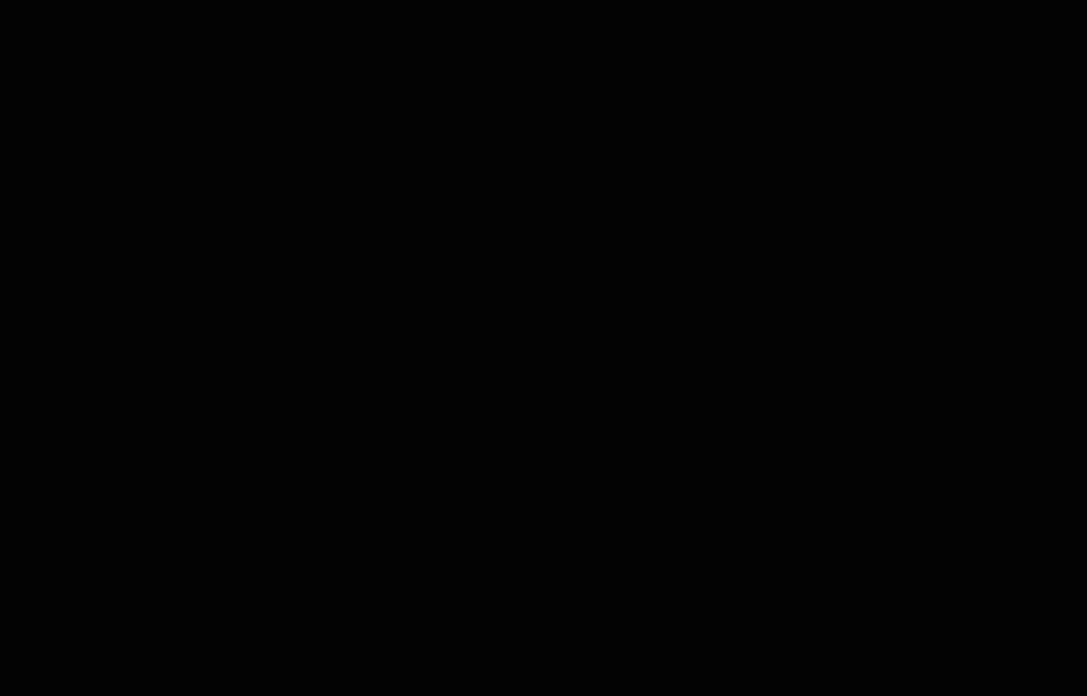
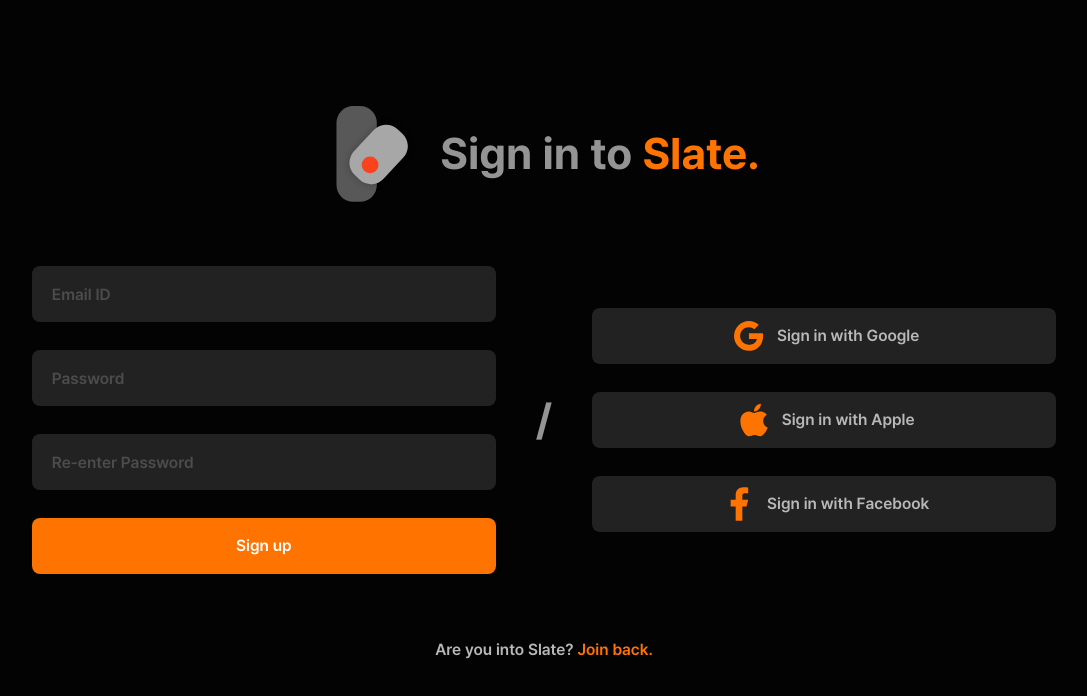
Before and after one commit to Revanthk08/Slate, a React (Create React App) app in the folder frontend/: page /signup in a window 1280 px wide. Shown: the top 696 px of the page, without its empty margins (96-1183 px from the left). Built offline with nearby package versions, Linux system fonts and the light colour scheme.

Commit message:
routing for login page/sign up page partially done

```diff
--- a/frontend/src/App.js
+++ b/frontend/src/App.js
@@ -1,15 +1,13 @@
 import "./App.css";
 import Signup from "./components/signup";
 import Login from "./components/login";
-import { BrowserRouter, Routes, Route } from "react-router-dom";
+
+import { Routes , Route } from "react-router-dom";
+// import { BrowserRouter, Routes, Route } from "react-router-dom";
 function App() {
-  <BrowserRouter>
-    <Routes>
-      <Route path="/">
-        <Route path="login" component={<Login />} />
-        <Route path="signup" component={<Signup />} />
-      </Route>
-    </Routes>
-  </BrowserRouter>;
+  return (<Routes>
+    <Route path="/login" element={<Login/>}/>
+    <Route path="/signup" element={<Signup/>}/>
+  </Routes>);
 }
 export default App;
--- a/frontend/src/components/login.js
+++ b/frontend/src/components/login.js
@@ -60,7 +60,7 @@
               name="username"
               onChange={(e) => handleName(e)}
             />
-            <p className="font-semiBold text-orange pt-2 pl-2">{errors.username}</p>
+            <p className="font-reg text-nm text-orange pl-2">{errors.username}</p>
           </div>
           <div>
             <input
@@ -70,7 +70,7 @@
               name="password"
               onChange={(e) => handlepassword(e)}
             />
-            <p className="font-semiBold text-orange pt-2 pl-2">{errors.password}</p>
+            <p className="font-reg text-nm text-orange pl-2">{errors.password}</p>
           </div>
           <button
             className="w-[29rem] h-[3.5rem] bg-orange rounded-lg font-semiBold text-white"
--- a/frontend/src/components/signup.js
+++ b/frontend/src/components/signup.js
@@ -51,7 +51,7 @@
     return errors;
   };
   return (
-    <div className="container w-[100%] ">
+    <div className="container2 w-[100%] ">
       <div className="flex items-center gap-4">
         <img src={logo} className="w-[6rem] h-[6rem]" alt="logo" />
         <h1 className="text-xl text-heading1 font-Bold">
@@ -63,12 +63,12 @@
           <div>
             <input
               className="w-[29rem] h-[3.5rem] bg-[#232223] rounded-lg font-semiBold pl-5 text-white placeholder-placeholder"
-              placeholder="Username"
+              placeholder="Email ID"
               type="email"
               name="Email ID"
               onChange={(e) => handleMail(e)}
             />
-            <p className="font-semiBold text-orange pt-2 pl-2">
+            <p className="font-reg text-nm text-orange pl-2">
               {errors.email}
             </p>
           </div>
@@ -80,7 +80,7 @@
               name="password"
               onChange={(e) => handlepassword(e)}
             />
-            <p className="font-semiBold text-orange pt-2 pl-2">
+            <p className="font-reg text-nm text-orange pl-2">
               {errors.password}
             </p>
           </div>
@@ -92,7 +92,7 @@
               name="password"
               onChange={(e) => handleCpassword(e)}
             />
-            <p className="font-semiBold text-orange pt-2 pl-2">
+            <p className="font-reg text-nm text-orange pl-2">
               {errors.repass}
             </p>
           </div>
@@ -150,9 +150,9 @@
       </div>
       <div className="bottom mb-8">
         <p className="text-common text-nm font-semiBold">
-          Aren't you into Slate?{" "}
+        Are you into Slate? {" "}
           <span className="text-orange cursor-pointer font-semiBold" >
-            Join in.
+          Join back.
           </span>
         </p>
       </div>
--- a/frontend/src/index.css
+++ b/frontend/src/index.css
@@ -1,7 +1,6 @@
 @tailwind base;
 @tailwind components;
 @tailwind utilities;
-
 
 @font-face {
   font-family: "Bold";
@@ -11,17 +10,21 @@
   font-family: "semiBold";
   src: url("../public/fonts/Pretendard-SemiBold.otf");
 }
+@font-face {
+  font-family: "reg";
+  src: url("../public/fonts/Pretendard-Regular.otf");
+}
 body {
   margin: 0;
-  font-family: -apple-system, BlinkMacSystemFont, 'Segoe UI', 'Roboto', 'Oxygen',
-    'Ubuntu', 'Cantarell', 'Fira Sans', 'Droid Sans', 'Helvetica Neue',
+  font-family: -apple-system, BlinkMacSystemFont, "Segoe UI", "Roboto", "Oxygen",
+    "Ubuntu", "Cantarell", "Fira Sans", "Droid Sans", "Helvetica Neue",
     sans-serif;
   -webkit-font-smoothing: antialiased;
   -moz-osx-font-smoothing: grayscale;
 }
 
 code {
-  font-family: source-code-pro, Menlo, Monaco, Consolas, 'Courier New',
+  font-family: source-code-pro, Menlo, Monaco, Consolas, "Courier New",
     monospace;
 }
 @media only screen and (max-width: 1560px) {
@@ -31,7 +34,7 @@
     justify-content: center;
   }
 }
-.container{
+.container {
   height: 100vh;
   width: 100vw;
   justify-self: center;
@@ -39,13 +42,27 @@
   align-items: center;
   justify-content: center;
   flex-direction: column;
-  gap: 3rem;
+  gap: 6rem;
   /* flex: 1; */
 }
-.rect,.manual,.authservices{
+.container2 {
+  height: 100vh;
+  width: 100vw;
+  justify-self: center;
+  display: flex;
+  align-items: center;
+  justify-content: center;
+  flex-direction: column;
+  gap: 4rem;
+  /* flex: 1; */
+}
+.rect,
+.manual,
+.authservices {
   display: flex;
 }
-.manual,.authservices{
+.manual,
+.authservices {
   flex-direction: column;
 }
 /* .join{
--- a/frontend/src/index.js
+++ b/frontend/src/index.js
@@ -1,13 +1,16 @@
-import React from 'react';
-import ReactDOM from 'react-dom/client';
-import './index.css';
-import App from './App';
-import reportWebVitals from './reportWebVitals';
+import React from "react";
+import ReactDOM from "react-dom/client";
+import "./index.css";
+import App from "./App";
+import reportWebVitals from "./reportWebVitals";
+import { BrowserRouter } from "react-router-dom";
 
-const root = ReactDOM.createRoot(document.getElementById('root'));
+const root = ReactDOM.createRoot(document.getElementById("root"));
 root.render(
   <React.StrictMode>
-    <App />
+    <BrowserRouter>
+      <App />
+    </BrowserRouter>
   </React.StrictMode>
 );
 
--- a/frontend/tailwind.config.js
+++ b/frontend/tailwind.config.js
@@ -1,30 +1,28 @@
 /** @type {import('tailwindcss').Config} */
 module.exports = {
-  content: [
-     './src/**/*.{html,js}'
-  ],
+  content: ["./src/**/*.{html,js}"],
   theme: {
     extend: {
       colors: {
-        'heading1' : '#959495',
-        'orange' : '#FF7300',
-        'placeholder' : '#4C4C4C',
-        'common' : '#B8B8B8'
+        heading1: "#959495",
+        orange: "#FF7300",
+        placeholder: "#4C4C4C",
+        common: "#B8B8B8",
       },
 
       fontSize: {
-        xl: '2.75rem',
-        nm: '1rem',
-       'nm+' : '1.875rem',
-       'nm++' : '2.5rem',
+        xl: "2.75rem",
+        nm: "1rem",
+        "nm+": "1.875rem",
+        "nm++": "2.5rem",
       },
 
-      fontFamily :{
-        Bold: ["Bold","sans-serif"],
-        semiBold: ["semiBold","sans"],
-      }
-
+      fontFamily: {
+        Bold: ["Bold", "sans-serif"],
+        semiBold: ["semiBold", "sans"],
+        reg: ["reg", "sans"],
+      },
     },
   },
   plugins: [],
-}
+};
```
Also changed, not shown: frontend/public/fonts/Pretendard-Regular.otf (added).
